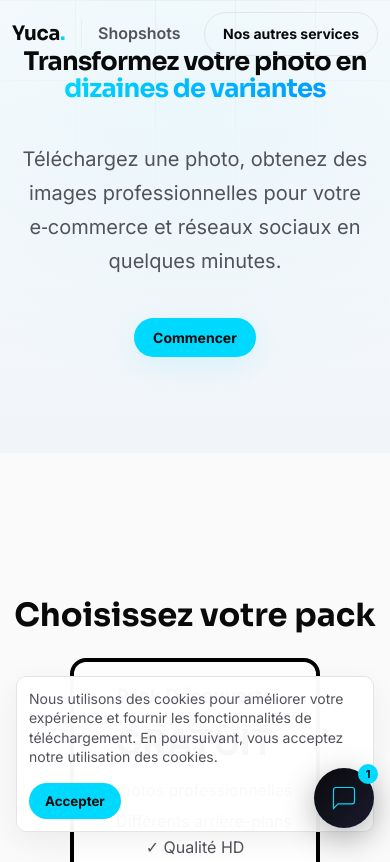
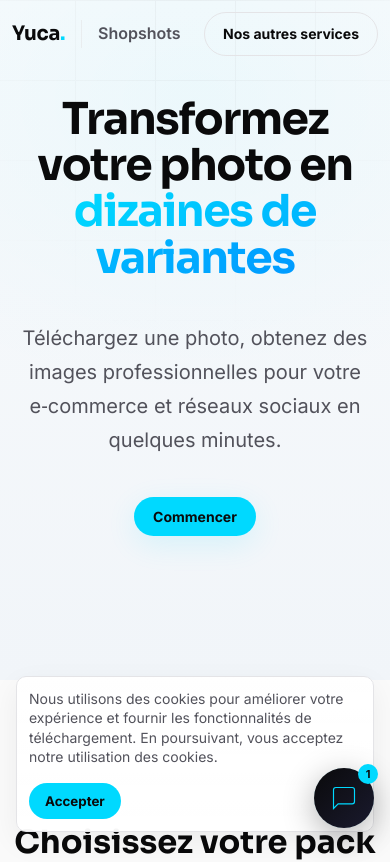
Before and after one commit to yconsulting-cloud/Yuca, a Next.js app: page /shopshots in a window 390 px wide. Shown: the top 862 px of the page. Built offline with nearby package versions, Linux system fonts and the light colour scheme.

Commit message:
Shopshots: restore hero text sizing/padding and vertical centering

```diff
--- a/app/shopshots/shopshots.css
+++ b/app/shopshots/shopshots.css
@@ -11,12 +11,12 @@
 .shopshots-page .main-container{padding:var(--sp-24) var(--pad);max-width:var(--max-w);margin:0 auto}
 .shopshots-page .hero{
 	position:relative;
-	min-height:80vh;
+	min-height:100vh;
 	display:flex;
 	flex-direction:column;
 	align-items:center;
 	justify-content:center;
-	padding:var(--sp-12) 0;
+	padding:var(--sp-24) var(--pad);
 	text-align:center;
 	width:100%;
 	max-width:100%;
@@ -175,8 +175,7 @@
     		padding-left:12px;
     		padding-right:12px;
     	}
-    	.shopshots-page .hero { padding-left: 0; padding-right: 0; min-height:60vh }
-    	.shopshots-page .hero__title{font-size:clamp(1.6rem,6vw,2.4rem)}
+    	.shopshots-page .hero { padding-left: 0; padding-right: 0; min-height:40vh }
     	.shopshots-page .plans-grid{gap:var(--sp-4)}
 }
 
```
